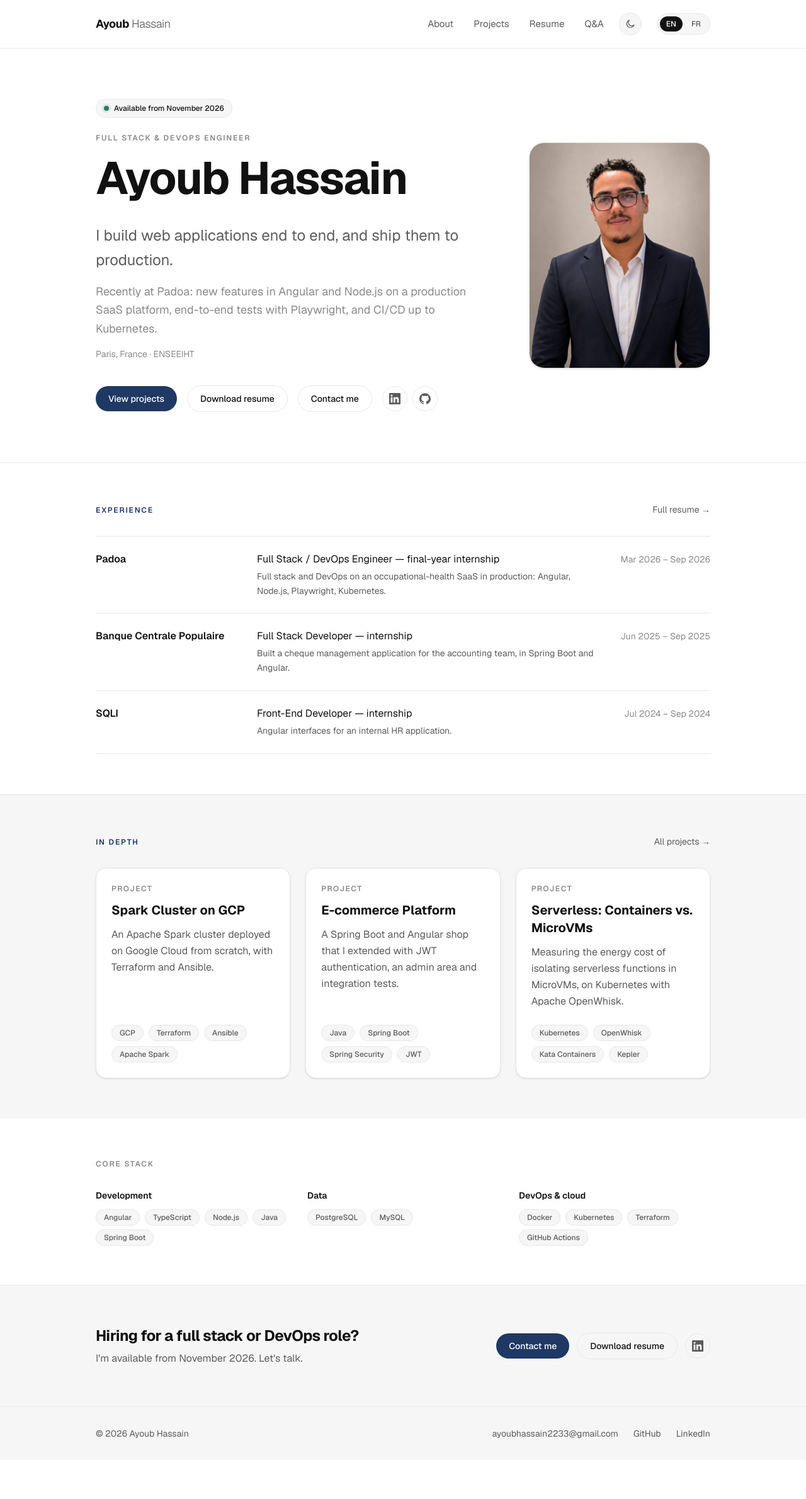
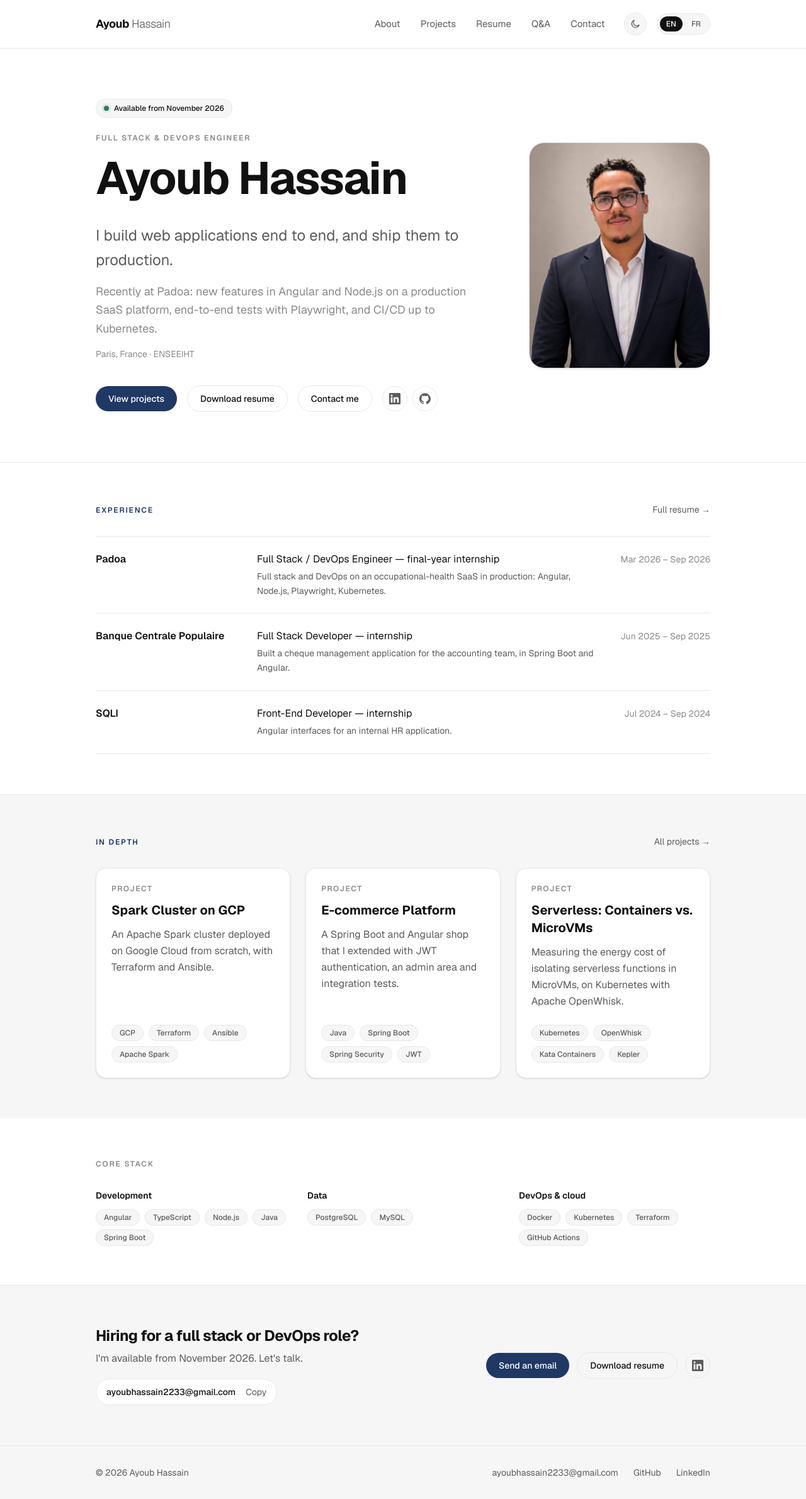
Before and after one commit to Ayoubhassain/ayoubhassain.github.io, a Next.js app: page /en in a window 1280 px wide. Shown: the whole page at 63% size. Before the commit the page ends 2318 px from the top, so only its background shows below. Built offline with nearby package versions, Linux system fonts and the light colour scheme.

Commit message:
Contact section, nav hover states, software engineering wording

```diff
--- a/src/app/[locale]/page.tsx
+++ b/src/app/[locale]/page.tsx
@@ -8,6 +8,7 @@ import { withBasePath } from "@/lib/base-path";
 import { links } from "@/i18n/dictionaries/en";
 import LinkButton from "@/components/ui/LinkButton";
 import Tag from "@/components/ui/Tag";
+import CopyEmail from "@/components/ui/CopyEmail";
 
 type PageProps = {
   params: Promise<{ locale: string }>;
@@ -78,7 +79,7 @@ export default async function HomePage({ params }: PageProps) {
                 <LinkButton href={t.resumePdf} download variant="ghost">
                   {t.home.downloadResume}
                 </LinkButton>
-                <LinkButton href={`mailto:${t.profile.email}`} variant="ghost">
+                <LinkButton href="#contact" variant="ghost">
                   {t.home.contactMe}
                 </LinkButton>
                 <div className="flex items-center gap-2">
@@ -199,7 +200,7 @@ export default async function HomePage({ params }: PageProps) {
         </div>
       </section>
 
-      <section className="bg-bg-subtle">
+      <section id="contact" className="scroll-mt-20 bg-bg-subtle">
         <div className={SECTION}>
           <div className="flex flex-col gap-6 md:flex-row md:items-center md:justify-between">
             <div>
@@ -207,10 +208,13 @@ export default async function HomePage({ params }: PageProps) {
                 {t.home.contactTitle}
               </h2>
               <p className="mt-2 text-ink-muted">{t.home.contactText}</p>
+              <div className="mt-5">
+                <CopyEmail email={t.profile.email} copyLabel={t.home.copyEmail} copiedLabel={t.home.copied} />
+              </div>
             </div>
             <div className="flex shrink-0 flex-wrap items-center gap-3 md:flex-nowrap">
               <LinkButton href={`mailto:${t.profile.email}`} variant="primary">
-                {t.home.contactMe}
+                {t.home.sendEmail}
               </LinkButton>
               <LinkButton href={t.resumePdf} download variant="ghost">
                 {t.home.downloadResume}
@@ -238,7 +242,7 @@ function IconLink({ href, label, children }: { href: string; label: string; chil
       rel="noopener noreferrer"
       aria-label={label}
       title={label}
-      className="inline-flex h-10 w-10 items-center justify-center rounded-full border border-border text-ink-muted transition-colors hover:border-accent hover:text-accent"
+      className="inline-flex h-10 w-10 items-center justify-center rounded-full border border-border text-ink-muted transition-colors hover:border-accent hover:bg-bg-subtle hover:text-accent"
     >
       <svg viewBox="0 0 24 24" width="18" height="18" fill="currentColor" aria-hidden="true">
         {children}
--- a/src/app/globals.css
+++ b/src/app/globals.css
@@ -33,6 +33,10 @@
   --color-available:   #4fbf98;
 }
 
+html {
+  scroll-behavior: smooth;
+}
+
 body {
   background-color: var(--color-bg);
   color: var(--color-ink);
--- /dev/null
+++ b/src/components/NavLinks.tsx
@@ -0,0 +1,34 @@
+"use client";
+
+import Link from "next/link";
+import { usePathname } from "next/navigation";
+
+type NavLinksProps = {
+  links: { href: string; label: string }[];
+};
+
+/** Menu links: grey pill on hover, and on the page you are currently on. */
+export default function NavLinks({ links }: NavLinksProps) {
+  const pathname = usePathname();
+
+  return (
+    <ul className="hidden items-center gap-1 sm:flex">
+      {links.map((link) => {
+        const active = !link.href.includes("#") && pathname.startsWith(link.href);
+        return (
+          <li key={link.href}>
+            <Link
+              href={link.href}
+              aria-current={active ? "page" : undefined}
+              className={`rounded-full px-3.5 py-2 text-[15px] transition-colors hover:bg-border hover:text-ink ${
+                active ? "bg-border text-ink" : "text-ink-muted"
+              }`}
+            >
+              {link.label}
+            </Link>
+          </li>
+        );
+      })}
+    </ul>
+  );
+}
--- a/src/components/Navbar.tsx
+++ b/src/components/Navbar.tsx
@@ -3,6 +3,7 @@ import { getDictionary } from "@/i18n/get-dictionary";
 import Link from "next/link";
 import LocaleSwitcher from "@/components/LocaleSwitcher";
 import ThemeToggle from "@/components/ThemeToggle";
+import NavLinks from "@/components/NavLinks";
 
 type NavbarProps = {
   locale: Locale;
@@ -17,6 +18,7 @@ export default function Navbar({ locale }: NavbarProps) {
     { href: `/${locale}/projects`,  label: t.nav.projects },
     { href: `/${locale}/resume`,    label: t.nav.resume },
     { href: `/${locale}/interview`, label: t.nav.qanda },
+    { href: `/${locale}#contact`,   label: t.nav.contact },
   ];
 
   return (
@@ -27,19 +29,8 @@ export default function Navbar({ locale }: NavbarProps) {
           <span className="font-light text-ink-muted">{rest.join(" ")}</span>
         </Link>
 
-        <div className="flex items-center gap-3 sm:gap-6">
-          <ul className="hidden sm:flex gap-8">
-            {navLinks.map((link) => (
-              <li key={link.href}>
-                <Link
-                  href={link.href}
-                  className="text-[15px] text-ink-muted transition-colors hover:text-ink"
-                >
-                  {link.label}
-                </Link>
-              </li>
-            ))}
-          </ul>
+        <div className="flex items-center gap-3 sm:gap-4">
+          <NavLinks links={navLinks} />
           <ThemeToggle lightLabel={t.nav.themeLight} darkLabel={t.nav.themeDark} />
           <LocaleSwitcher />
         </div>
--- /dev/null
+++ b/src/components/ui/CopyEmail.tsx
@@ -0,0 +1,37 @@
+"use client";
+
+import { useState } from "react";
+
+type CopyEmailProps = {
+  email: string;
+  copyLabel: string;
+  copiedLabel: string;
+};
+
+/** Shows the email in full with a copy button, for visitors without a mail app. */
+export default function CopyEmail({ email, copyLabel, copiedLabel }: CopyEmailProps) {
+  const [copied, setCopied] = useState(false);
+
+  async function copy() {
+    try {
+      await navigator.clipboard.writeText(email);
+      setCopied(true);
+      setTimeout(() => setCopied(false), 2000);
+    } catch {
+      // clipboard unavailable: the address stays visible and selectable
+    }
+  }
+
+  return (
+    <div className="inline-flex items-center gap-1 rounded-full border border-border bg-bg py-1 pl-4 pr-1 text-sm">
+      <span className="select-all font-medium text-ink">{email}</span>
+      <button
+        type="button"
+        onClick={copy}
+        className="rounded-full px-3 py-1.5 text-ink-muted transition-colors hover:bg-bg-subtle hover:text-ink"
+      >
+        {copied ? copiedLabel : copyLabel}
+      </button>
+    </div>
+  );
+}
--- a/src/components/ui/LinkButton.tsx
+++ b/src/components/ui/LinkButton.tsx
@@ -13,7 +13,7 @@ type LinkButtonProps = {
 
 const variantStyles: Record<LinkButtonVariant, string> = {
   primary: "bg-accent text-bg hover:bg-accent-hover",
-  ghost:   "border border-border text-ink hover:border-accent hover:text-accent",
+  ghost:   "border border-border text-ink hover:border-accent hover:bg-bg-subtle hover:text-accent",
 };
 
 export default function LinkButton({
@@ -33,7 +33,7 @@ export default function LinkButton({
     );
   }
 
-  if (external || href.startsWith("mailto:")) {
+  if (external || href.startsWith("mailto:") || href.startsWith("#")) {
     return (
       <a href={href} target={external ? "_blank" : undefined} rel={external ? "noopener noreferrer" : undefined} className={className}>
         {children}
--- a/src/i18n/dictionaries/en.ts
+++ b/src/i18n/dictionaries/en.ts
@@ -41,6 +41,7 @@ export const en: Dictionary = {
     projects:  "Projects",
     resume:    "Resume",
     qanda:     "Q&A",
+    contact:   "Contact",
     themeLight: "Switch to light mode",
     themeDark:  "Switch to night mode",
   },
@@ -61,6 +62,9 @@ export const en: Dictionary = {
     allProjects:    "All projects →",
     contactTitle:   "Hiring for a full stack or DevOps role?",
     contactText:    "I'm available from November 2026. Let's talk.",
+    sendEmail:      "Send an email",
+    copyEmail:      "Copy",
+    copied:         "Copied!",
   },
   about: {
     label:          "About",
@@ -107,7 +111,7 @@ export const en: Dictionary = {
     headline:
       "I build web applications end to end, and ship them to production.",
     bio:
-      "I'm a computer science and telecommunications engineer from ENSEEIHT (Toulouse INP), with a major in Infrastructure and Big Data.\n\nAcross three experiences, I have built and evolved web applications on both sides: Angular and TypeScript on the front end, Node.js and Java/Spring Boot on the back end. At Padoa, I also worked on what happens after the code is written: automated end-to-end tests, CI pipelines, Docker and Kubernetes deployments, and production monitoring.\n\nI'm looking for a full-time role from November 2026. I'm also interested in AI and how it changes the way we build software.",
+      "I'm a software engineer from ENSEEIHT (Toulouse INP).\n\nAcross three experiences, I have built and evolved web applications on both sides: Angular and TypeScript on the front end, Node.js and Java/Spring Boot on the back end. At Padoa, I also worked on what happens after the code is written: automated end-to-end tests, CI pipelines, Docker and Kubernetes deployments, and production monitoring.\n\nI'm looking for a full-time role from November 2026. I'm also interested in AI and how it changes the way we build software.",
     location: "Paris, France",
     email:    "ayoubhassain2233@gmail.com",
     stack: [
@@ -153,7 +157,7 @@ export const en: Dictionary = {
       company: "Toulouse INP – ENSEEIHT",
       period: "2023 – 2026",
       description:
-        "Java, C++, object-oriented design, databases, networks, cloud computing. Major in Infrastructure and Big Data.",
+        "Software engineering: Java, C++, object-oriented design, databases, networks, cloud computing.",
     },
     {
       role: "Classes préparatoires MPSI – MP*",
--- a/src/i18n/dictionaries/fr.ts
+++ b/src/i18n/dictionaries/fr.ts
@@ -34,6 +34,7 @@ export const fr: Dictionary = {
     projects:  "Projets",
     resume:    "CV",
     qanda:     "Q&R",
+    contact:   "Contact",
     themeLight: "Passer en mode clair",
     themeDark:  "Passer en mode nuit",
   },
@@ -54,6 +55,9 @@ export const fr: Dictionary = {
     allProjects:    "Tous les projets →",
     contactTitle:   "Un poste full stack ou DevOps à pourvoir\u00a0?",
     contactText:    "Je suis disponible à partir de novembre 2026. Parlons-en.",
+    sendEmail:      "Envoyer un email",
+    copyEmail:      "Copier",
+    copied:         "Copié !",
   },
   about: {
     label:          "À propos",
@@ -100,7 +104,7 @@ export const fr: Dictionary = {
     headline:
       "Je développe des applications web de bout en bout, et je les mets en production.",
     bio:
-      "Ingénieur en informatique et télécommunications diplômé de l'ENSEEIHT (Toulouse INP), filière Infrastructure et Big Data.\n\nAu fil de trois expériences, j'ai conçu et fait évoluer des applications web des deux côtés : Angular et TypeScript en front-end, Node.js et Java/Spring Boot en back-end. Chez Padoa, j'ai aussi travaillé sur ce qui se passe après le code : tests E2E automatisés, pipelines CI, déploiements Docker et Kubernetes, supervision en production.\n\nJe recherche un CDI à partir de novembre 2026. Je m'intéresse aussi à l'IA et à la façon dont elle change le développement logiciel.",
+      "Ingénieur en génie logiciel, diplômé de l'ENSEEIHT (Toulouse INP).\n\nAu fil de trois expériences, j'ai conçu et fait évoluer des applications web des deux côtés : Angular et TypeScript en front-end, Node.js et Java/Spring Boot en back-end. Chez Padoa, j'ai aussi travaillé sur ce qui se passe après le code : tests E2E automatisés, pipelines CI, déploiements Docker et Kubernetes, supervision en production.\n\nJe recherche un CDI à partir de novembre 2026. Je m'intéresse aussi à l'IA et à la façon dont elle change le développement logiciel.",
     location: "Paris, France",
     email:    "ayoubhassain2233@gmail.com",
     stack: [
@@ -146,7 +150,7 @@ export const fr: Dictionary = {
       company: "Toulouse INP – ENSEEIHT",
       period: "2023 – 2026",
       description:
-        "Java, C++, conception orientée objet, bases de données, réseaux, cloud. Filière Infrastructure et Big Data.",
+        "Génie logiciel : Java, C++, conception orientée objet, bases de données, réseaux, cloud.",
     },
     {
       role: "Classes préparatoires MPSI – MP*",
--- a/src/i18n/types.ts
+++ b/src/i18n/types.ts
@@ -14,6 +14,7 @@ export type Dictionary = {
     projects: string;
     resume: string;
     qanda: string;
+    contact: string;
     themeLight: string;
     themeDark: string;
   };
@@ -33,6 +34,9 @@ export type Dictionary = {
     allProjects: string;
     contactTitle: string;
     contactText: string;
+    sendEmail: string;
+    copyEmail: string;
+    copied: string;
   };
   about: {
     label: string;
```
Also changed, not shown: 2 other files (tests, documents, lock files or other folders).
